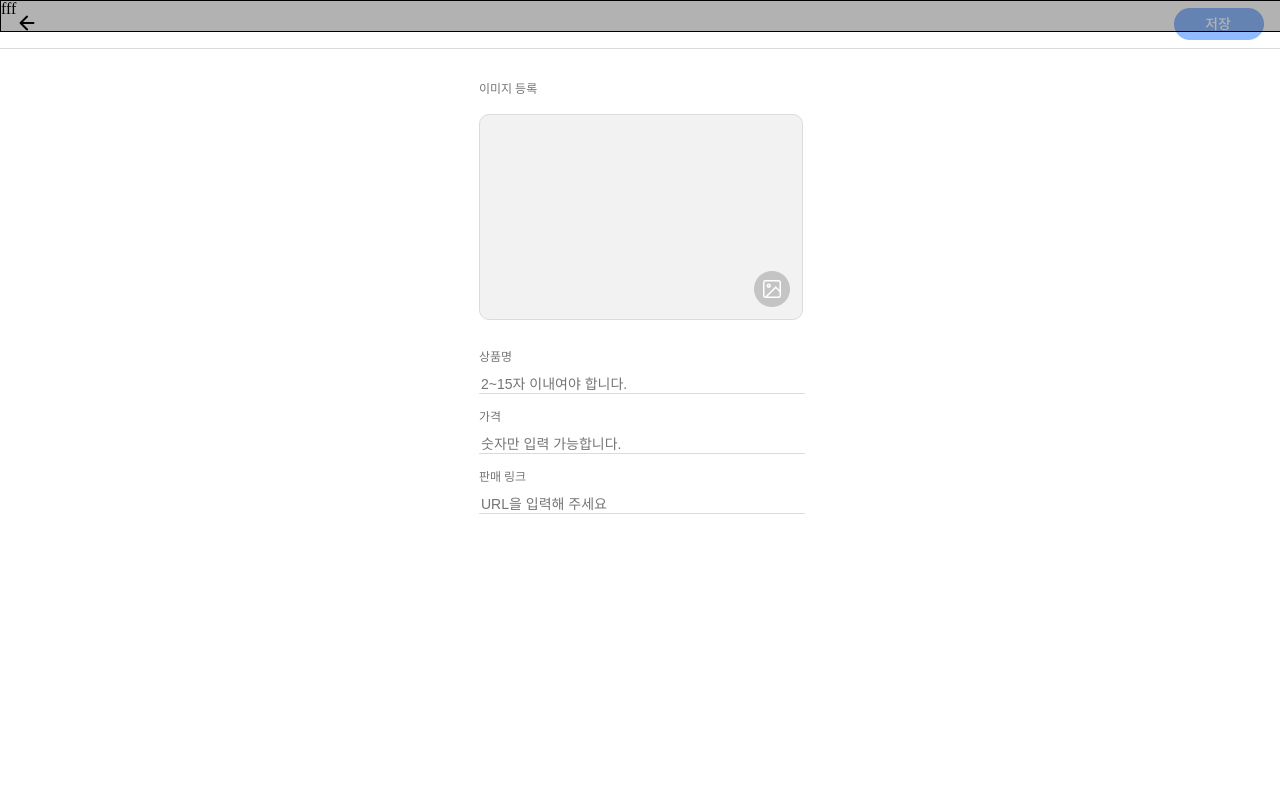
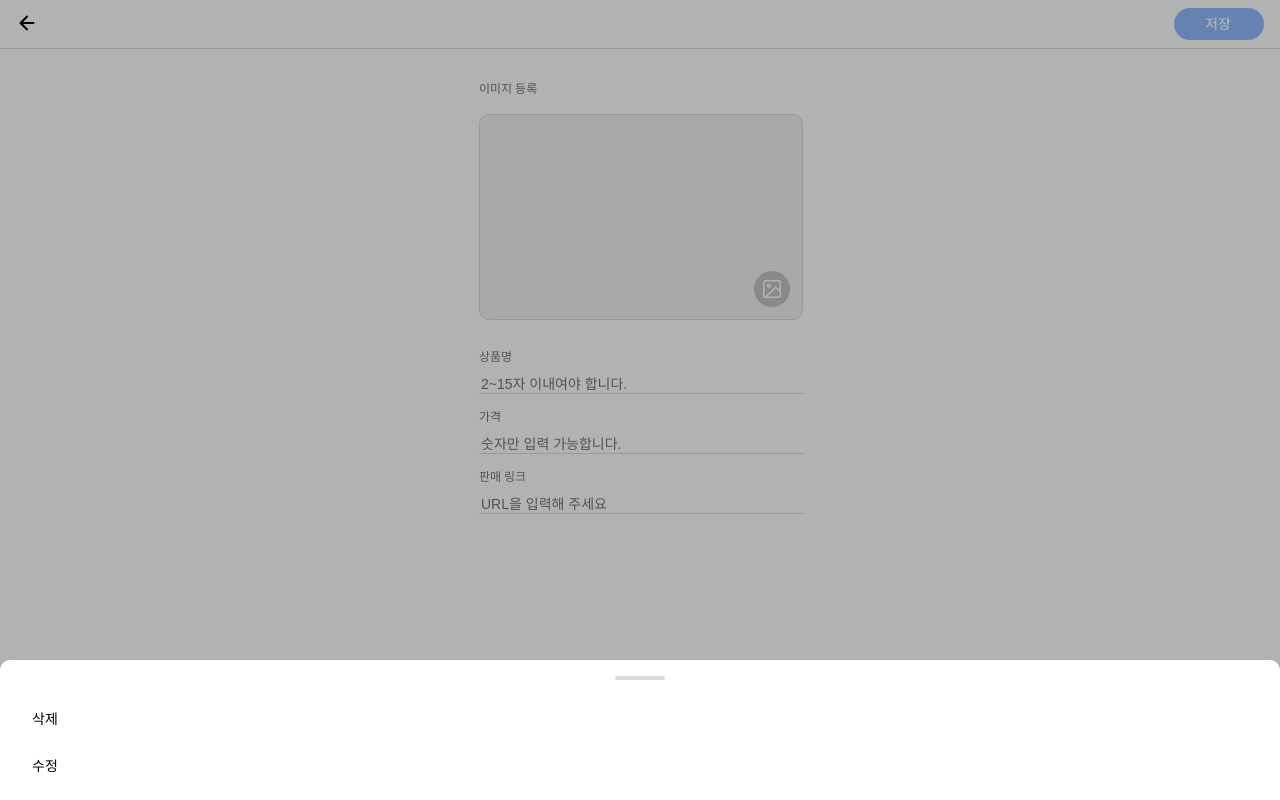
Before and after one commit to munseunggyu/triplus, a React (Create React App) app: page /jj in a window 1280 px wide. Built offline with nearby package versions, Linux system fonts and the light colour scheme.

Commit message:
feat: PostModal 완성

```diff
--- a/src/components/PostModal/index.jsx
+++ b/src/components/PostModal/index.jsx
@@ -8,17 +8,57 @@ const PostModalSection = styled.section`
 	left: 0;
 	right: 0;
 	bottom: 0;
-	background-color: rgba(0, 0, 0, 0.3);
+	background: rgba(0, 0, 0, 0.3);
 	width: 100%;
-	height: 30px;
-	border: 1px solid black;
-	z-index: 100;
+	z-index: 10;
+`;
+
+const PostModalUl = styled.ul`
+	width: 100%;
+	position: absolute;
+	bottom: 0;
+	height: auto;
+	padding: 36px 0px 10px 0px;
+	background-color: #fff;
+	border-top-left-radius: 10px;
+	border-top-right-radius: 10px;
+
+	&::before {
+		content: "";
+		position: absolute;
+		top: 16px;
+		left: 50%;
+		transform: translateX(-50%);
+		width: 50px;
+		height: 4px;
+		border-radius: 5px;
+		background-color: #dbdbdb;
+	}
+`;
+
+const PostModalList = styled.li`
+	width: 100%;
+	padding: 14px 0 14px 26px;
+`;
+
+const PostModalListBtn = styled.button`
+	font-size: 14px;
+	line-height: 17px;
 `;
 
 export default function PostModal() {
 	return (
 		<>
-			<PostModalSection>fff</PostModalSection>
+			<PostModalSection>
+				<PostModalUl>
+					<PostModalList>
+						<PostModalListBtn>삭제</PostModalListBtn>
+					</PostModalList>
+					<PostModalList>
+						<PostModalListBtn>수정</PostModalListBtn>
+					</PostModalList>
+				</PostModalUl>
+			</PostModalSection>
 		</>
 	);
 }
```
